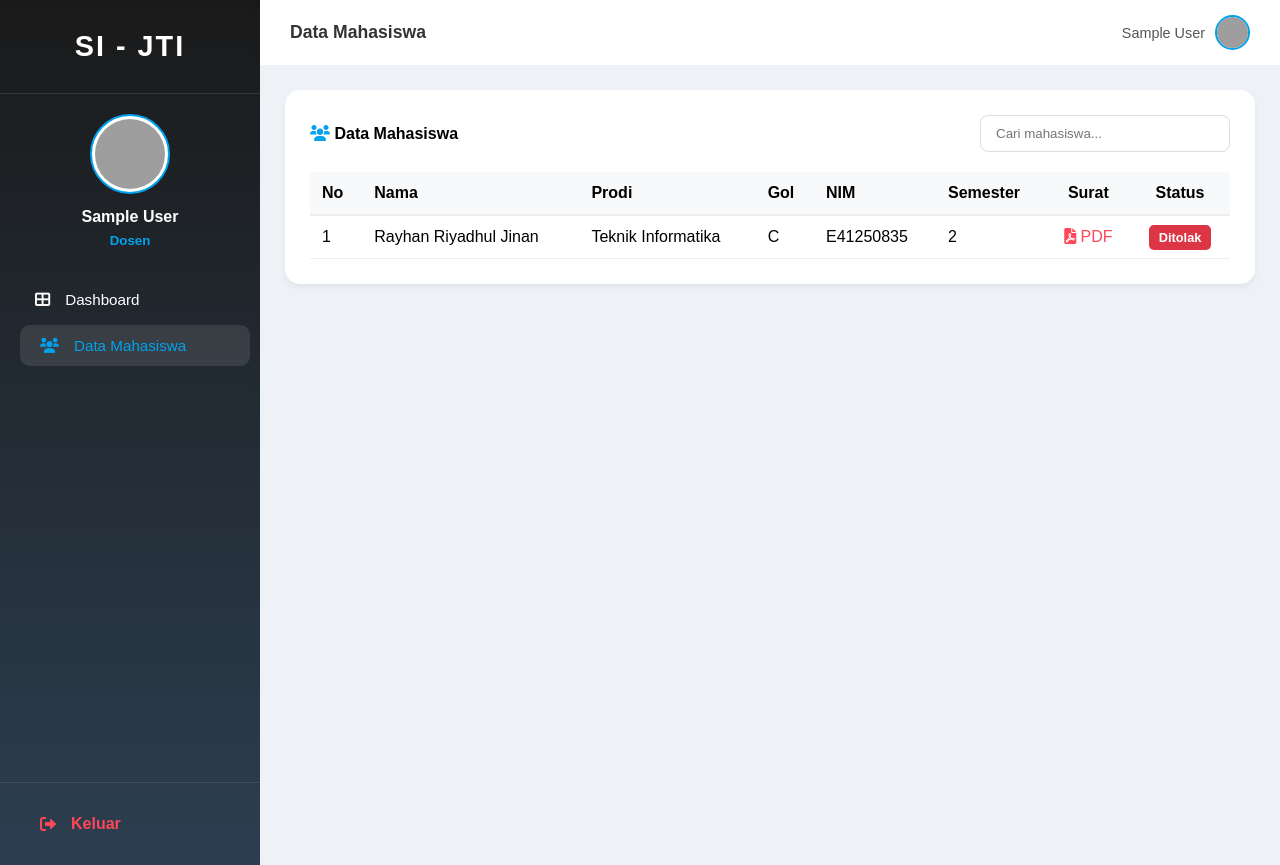
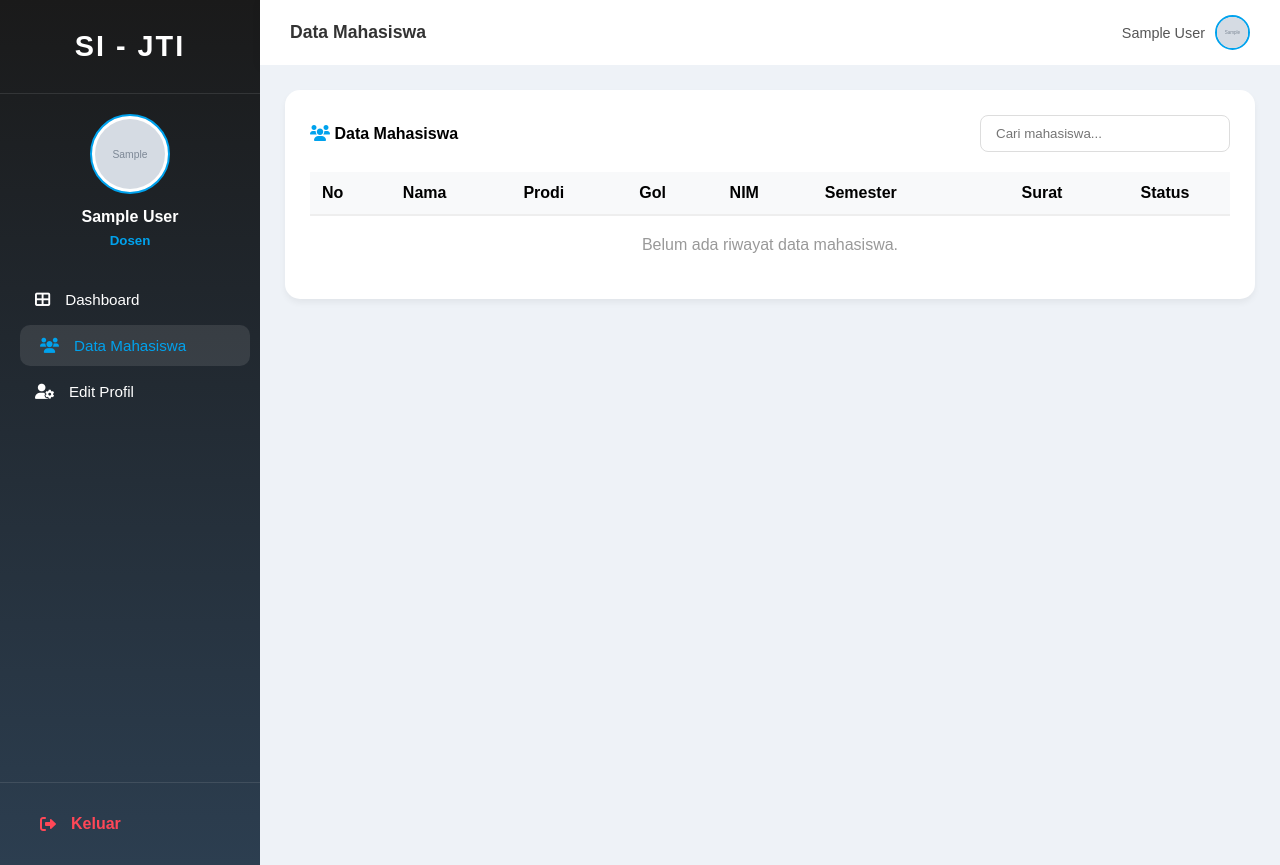
Before and after one commit to bimo-abi/PROYEK-SI-JTI, a PHP site: page /views/dosen/data_mahasiswa.php in a window 1280 px wide. Run offline with PHP 8.4, Linux system fonts and the light colour scheme; the visitor is signed in with stand-in values (Sample User, id 1); tables that the repository leaves empty or names only in its code hold one stand-in row (values such as "Sample post"); grey boxes marked "Sample" are stand-in pictures; grey boxes are pictures that could not be loaded.

Commit message:
dosen done

```diff
--- a/views/dosen/data_mahasiswa.php
+++ b/views/dosen/data_mahasiswa.php
@@ -1,13 +1,29 @@
 <?php
 require_once '../../autoload.php';
 session_start();
+
+use Config\Database;
 
 if (!isset($_SESSION['user_id']) || $_SESSION['role'] !== 'dosen') {
     header("Location: ../auth/login.php");
     exit();
 }
 
+$db = (new Database())->getConnection();
 $current_page = 'data_mahasiswa';
+
+// Ambil data pengajuan yang sudah diproses (Disetujui/Ditolak/Terverifikasi)
+$query = "SELECT p.*, u.nama, pr.nama_prodi, g.nama_golongan, d.semester
+          FROM pengajuan_surat p
+          JOIN detail_pengguna d ON p.nim = d.nomor_induk
+          JOIN pengguna u ON d.id_pengguna = u.id
+          LEFT JOIN prodi pr ON d.id_prodi = pr.id
+          LEFT JOIN golongan g ON d.id_golongan = g.id
+          WHERE p.status IN ('disetujui', 'ditolak', 'terverifikasi')
+          ORDER BY p.tanggal_pengajuan DESC";
+
+$stmt = $db->query($query);
+$riwayat = $stmt->fetchAll(PDO::FETCH_ASSOC);
 ?>
 
 <!DOCTYPE html>
@@ -28,7 +44,7 @@
                 <div class="card-container" style="background: white; padding: 25px; border-radius: 15px; box-shadow: 0 4px 6px rgba(0,0,0,0.05);">
                     <div style="display: flex; justify-content: space-between; align-items: center; margin-bottom: 20px;">
                         <h4><i class="fas fa-users" style="color: #00a2ed;"></i> Data Mahasiswa</h4>
-                        <input type="text" placeholder="Cari mahasiswa..." style="padding: 10px 15px; border: 1px solid #ddd; border-radius: 8px; width: 250px;">
+                        <input type="text" id="searchInput" placeholder="Cari mahasiswa..." style="padding: 10px 15px; border: 1px solid #ddd; border-radius: 8px; width: 250px;">
                     </div>
 
                     <table style="width: 100%; border-collapse: collapse;">
@@ -45,21 +61,42 @@
                             </tr>
                         </thead>
                         <tbody>
+                            <?php if (count($riwayat) > 0): ?>
+                                <?php $no = 1; foreach ($riwayat as $row): ?>
                                 <tr style="border-bottom: 1px solid #eee;">
-                                <td style="padding: 12px;">1</td>
-                                <td style="padding: 12px;">Rayhan Riyadhul Jinan</td>
-                                <td style="padding: 12px;">Teknik Informatika</td>
-                                <td style="padding: 12px;">C</td>
-                                <td style="padding: 12px;">E41250835</td>
-                                <td style="padding: 12px;">2</td>
+                                    <td style="padding: 12px;"><?= $no++ ?></td>
+                                    <td style="padding: 12px; font-weight: 500;"><?= $row['nama'] ?></td>
+                                    <td style="padding: 12px;"><?= $row['nama_prodi'] ?? '-' ?></td>
+                                    <td style="padding: 12px;"><?= $row['nama_golongan'] ?? '-' ?></td>
+                                    <td style="padding: 12px;"><?= $row['nim'] ?></td>
+                                    <td style="padding: 12px;"><?= $row['semester'] ?></td>
                                     <td style="padding: 12px; text-align: center;">
-                                    <a href="#" style="color: #ff4757; text-decoration: none;"><i class="fas fa-file-pdf"></i> PDF</a>
+                                        <?php if (!empty($row['file_path'])): ?>
+                                            <a href="../../assets/uploads/pdf/<?= $row['file_path'] ?>" target="_blank" style="color: #ff4757; text-decoration: none; font-weight: bold;">
+                                                <i class="fas fa-file-pdf"></i> PDF
+                                            </a>
+                                        <?php else: ?>
+                                            <span style="color: #ccc;">-</span>
+                                        <?php endif; ?>
                                     </td>
                                     <td style="padding: 12px; text-align: center;">
-                                    <span style="background: #dc3545; color: white; padding: 5px 10px; border-radius: 5px; font-size: 0.8rem; font-weight: bold;">Ditolak</span>
+                                        <?php
+                                            $status = strtolower($row['status']);
+                                            $is_ok = ($status == 'disetujui' || $status == 'terverifikasi');
+                                            $color = $is_ok ? '#28a745' : '#dc3545';
+                                            $label = $is_ok ? 'VERIFIKASI' : 'DITOLAK';
+                                        ?>
+                                        <span style="background: <?= $color ?>; color: white; padding: 5px 12px; border-radius: 5px; font-size: 0.75rem; font-weight: bold; text-transform: uppercase;">
+                                            <?= $label ?>
+                                        </span>
                                     </td>
                                 </tr>
-                            <!-- Tambahkan data dinamis lainnya di sini -->
+                                <?php endforeach; ?>
+                            <?php else: ?>
+                                <tr>
+                                    <td colspan="8" style="text-align: center; padding: 20px; color: #999;">Belum ada riwayat data mahasiswa.</td>
+                                </tr>
+                            <?php endif; ?>
                         </tbody>
                     </table>
                 </div>
--- a/views/layouts/sidebar_dosen.php
+++ b/views/layouts/sidebar_dosen.php
@@ -1,8 +1,11 @@
 <?php
-$foto_sidebar = "../../assets/img/avatar.png"; // Default
+// Pastikan variabel $db sudah tersedia dari file yang meng-include sidebar ini
+$foto_sidebar = "../../assets/img/avatar.png"; // Default jika tidak ada foto
+
 if (!empty($_SESSION['foto_profil'])) {
     $foto_sidebar = "../../assets/img/profiles/" . $_SESSION['foto_profil'];
 } else if (isset($db)) {
+    // Ambil foto dari database jika session foto masih kosong
     $stmt_side = $db->prepare("SELECT foto_profil FROM detail_pengguna WHERE id_pengguna = ?");
     $stmt_side->execute([$_SESSION['user_id']]);
     $row_side = $stmt_side->fetch(PDO::FETCH_ASSOC);
@@ -18,7 +21,8 @@
     </div>
 
     <div class="sidebar-user-mini">
-        <img src="<?= $foto_sidebar ?>?t=<?= time() ?>" alt="User">
+        <!-- Tambahkan parameter ?t=time() agar browser selalu refresh foto saat diganti -->
+        <img src="<?= $foto_sidebar ?>?t=<?= time() ?>" alt="User" style="width: 80px; height: 80px; border-radius: 50%; object-fit: cover; margin-bottom: 10px;">
         <p><?= isset($_SESSION['nama']) ? htmlspecialchars($_SESSION['nama']) : 'Dosen' ?></p>
         <small>Dosen</small>
     </div>
@@ -34,9 +38,16 @@
                 <i class="fas fa-users"></i> Data Mahasiswa
             </a>
         </li>
+        <!-- Tambahan Menu Edit Profil Sesuai Permintaan -->
+        <li>
+            <a href="edit_profile.php" class="<?= (isset($current_page) && $current_page == 'edit_profile') ? 'active' : '' ?>">
+                <i class="fas fa-user-cog"></i> Edit Profil
+            </a>
+        </li>
     </ul>
 
     <div class="sidebar-logout">
+        <!-- Sesuaikan dengan action logout yang kamu gunakan -->
         <a href="../../process/auth_process.php?action=logout">
             <i class="fas fa-sign-out-alt"></i> Keluar
         </a>
```
Also changed, not shown: process/admin_process.php (+67 -3 lines), views/dosen/edit_profile.php (added, +76 -0 lines). Lines whose indentation alone changed are shown as unchanged.
